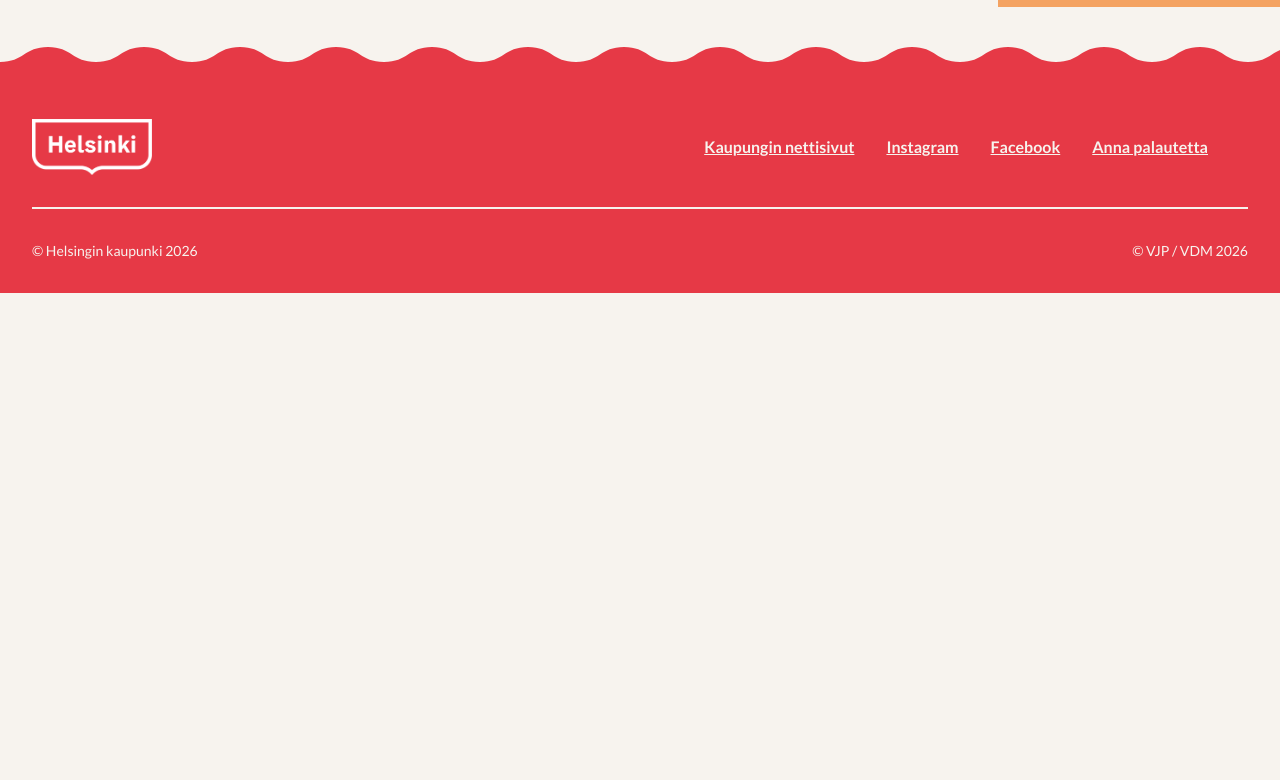
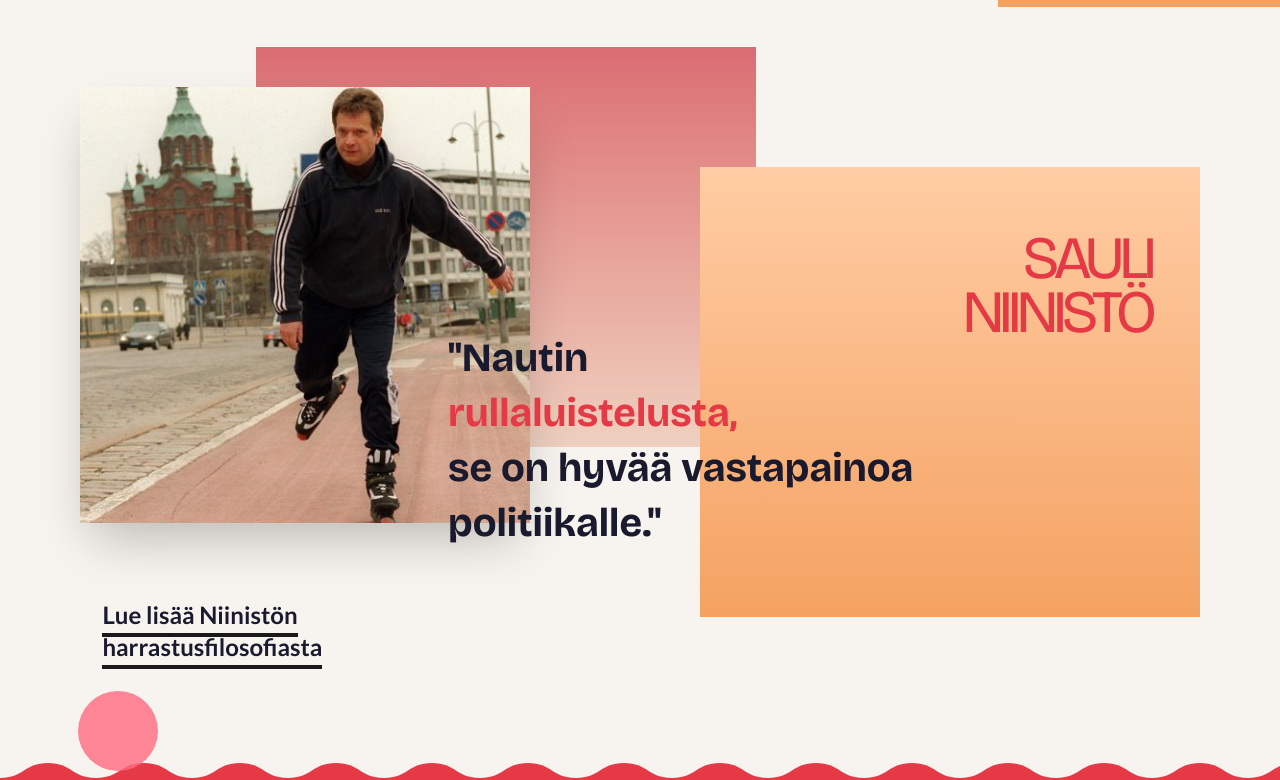
Before and after one commit to urkkiz225/harrastaminen-kampanja-sivut, a Next.js app: page / in a window 1280 px wide. Shown: the part 793-1573 px from the top of the page. Before the commit the page ends 1086 px from the top, so only its background shows below. Built offline with nearby package versions, Linux system fonts and the light colour scheme.

Commit message:
Julkkisquotes aluille

```diff
--- a/app/page.tsx
+++ b/app/page.tsx
@@ -1,5 +1,6 @@
 import Hero from "../components/sections/Hero";
 import FooterCom from "../components/sections/Footer";
+import Quotes from "../components/sections/Julkkisquotes";
 
 export default function Home() {
   return (
@@ -8,6 +9,10 @@
        <Hero />
      </main>
 
+
+    <Quotes />
+
+
      <FooterCom/>
     </>
   );
--- a/components/sections/Footer.tsx
+++ b/components/sections/Footer.tsx
@@ -1,4 +1,3 @@
-import React from "react";
 import Image from "next/image";
 import Link from "next/link";
 
--- /dev/null
+++ b/components/sections/Julkkisquotes.tsx
@@ -0,0 +1,46 @@
+import Image from "next/image";
+
+export default function Quotes() {
+
+    return (
+
+        <section className="relative w-full max-w-7xl mx-auto py-20 px-10 bg-[#F7F3EE] min-h-[600px] pb-[200px]">
+{/* Muodot ja kuva */}
+            <div className="absolute top-10 left-[20%] w-[500px] h-[400px] bg-gradient-to-b from-[#D34A54] to-[#EBC8B4] opacity-80 z-0" />
+
+            <div className="absolute top-40 right-20 w-[500px] h-[450px] z-10 flex flex-col justify-start p-12 bg-gradient-to-b from-[#FFCCA3] to-[#F4A261]">
+                <h2 className="text-right text-[#E63946] text-6xl tracking-[-0.08em] leading-[0.9] mt-4">
+                    SAULI <br /> NIINISTÖ
+                </h2>
+            </div>
+
+            <div className="relative z-20 w-[450px] ml-10 shadow-2xl">
+                <Image
+                    src="/images/sauli.png"
+                    alt="Sauli"
+                    width={500}
+                    height={600}
+                    className="object-cover w-full h-auto" />
+            </div>
+
+{/* Lainaus */}
+
+            <div className="absolute -bottom-10 left-[35%] z-30 max-w-xl">
+                <p className="font-heading font-bold text-text leading-snug text-[28px] md:text-[34px] xl:text-[40px]">
+                    "Nautin <br />
+                    <span className="text-[#E63946]">rullaluistelusta,</span><br />
+                     se on hyvää vastapainoa politiikalle."
+                </p>
+            <div className="relative mt-12 group cursor-pointer inline-block right-[60%] pb-[100px]">
+                <div className="absolute -left-6 -bottom-2 w-20 h-20 bg-[#FF6B81] rounded-full z-[-1] transition-transform group-hover:scale-110 opacity-80"/>
+                <a href="#" className="relative text-2xl font-bold border-b-4 border-[#1A1A1A] pb-1">
+                    Lue lisää Niinistön <br /> harrastusfilosofiasta
+                </a>
+            </div>
+        </div>
+
+
+    </section>
+
+    );
+}
```
Also changed, not shown: public/images/sauli.png (added).
